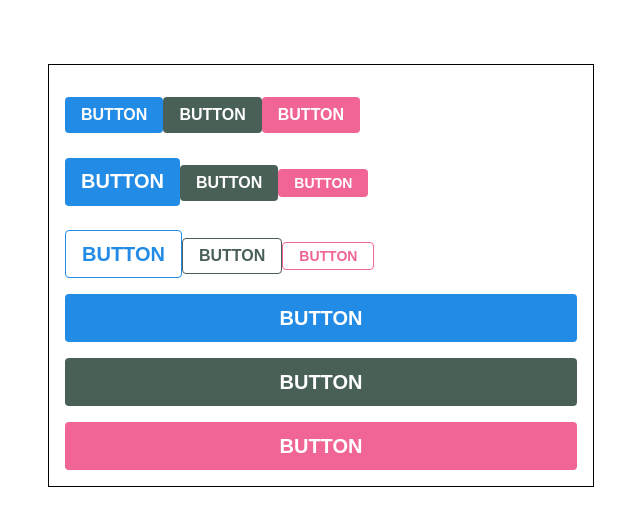
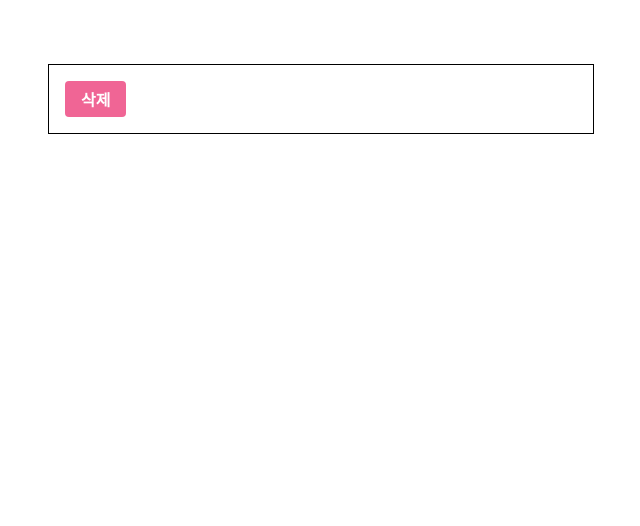
Before and after one commit to fast-campus-react/styling-with-styled-components, a React (Create React App) app: page / in a window 1280 px wide. Shown: the top 526 px of the page, without its empty margins (319-959 px from the left). Built offline with nearby package versions, Linux system fonts and the light colour scheme.

Commit message:
Dialog 작성, Dialog transition 작성

```diff
--- a/src/App.js
+++ b/src/App.js
@@ -1,7 +1,8 @@
-import logo from "./logo.svg";
+import { useState } from "react";
 import "./App.css";
 import styled, { css, ThemeProvider } from "styled-components";
 import Buttons from "./components/Buttons";
+import Dialog from "./components/Dialog";
 
 const AppBlock = styled.div`
   width: 512px;
@@ -24,31 +25,40 @@
 };
 
 function App() {
+  const [dialog, setDialog] = useState(false);
+  const onClick = () => {
+    setDialog(true);
+  };
+
+  const onConfirm = () => {
+    setDialog(false);
+  };
+
+  const onCancel = () => {
+    setDialog(false);
+  };
+
   return (
     <ThemeProvider theme={{ palette }}>
-      <AppBlock>
-        <ButtonGroup>
-          <Buttons>BUTTON</Buttons>
-          <Buttons color="gray">BUTTON</Buttons>
-          <Buttons color="pink">BUTTON</Buttons>
-        </ButtonGroup>
-        <ButtonGroup>
-          <Buttons size="large">BUTTON</Buttons>
-          <Buttons color="gray">BUTTON</Buttons>
-          <Buttons size="small" color="pink">BUTTON</Buttons>
-        </ButtonGroup>
-        <ButtonGroup>
-          <Buttons size="large" outline >BUTTON</Buttons>
-          <Buttons color="gray" outline >BUTTON</Buttons>
-          <Buttons size="small" color="pink" outline >BUTTON</Buttons>
-        </ButtonGroup>
-
-        <ButtonGroup>
-          <Buttons size="large" fullWidth >BUTTON</Buttons>
-          <Buttons size="large" color="gray" fullWidth >BUTTON</Buttons>
-          <Buttons size="large" color="pink" fullWidth >BUTTON</Buttons>
-        </ButtonGroup>
-      </AppBlock>
+      <>
+        <AppBlock>
+          <ButtonGroup>
+            <Buttons onClick={onClick} color="pink">
+              삭제
+            </Buttons>
+          </ButtonGroup>
+        </AppBlock>
+        <Dialog
+          title="정말로 삭제하시겟습니까?"
+          confirmText="삭제"
+          cancelText="취소 "
+          visible={dialog}
+          onConfirm={onConfirm}
+          onCancel={onCancel}
+        >
+          데이터를 정말로 삭제하시겠습니까 ?
+        </Dialog>
+      </>
     </ThemeProvider>
   );
 }
--- a/src/components/Buttons.js
+++ b/src/components/Buttons.js
@@ -94,13 +94,14 @@
 
  //${fullWidthStyle}
 
-function Buttons({ children, color, size, outline, fullWidth }) {
+function Buttons({ children, color, size, outline, fullWidth, ...rest }) {
   return (
     <StyleButton
       color={color}
       size={size}
       outline={outline}
       fullWidth={fullWidth}
+      {...rest}
     >
        {children}
     </StyleButton>
--- /dev/null
+++ b/src/components/Dialog.js
@@ -0,0 +1,107 @@
+import styled, { keyframes } from "styled-components";
+import Button from "./Buttons";
+
+const fadeIn = keyframes`
+  from {
+    opacity: 0
+  }
+  to {
+    opacity: 1
+  }
+`;
+
+const slideUp = keyframes`
+  from{
+    transform:translateY(200px);
+  }
+  to{
+    transform:translateY(0px);
+  }
+`;
+
+const DarkBackgorund = styled.div`
+  position: fixed;
+  left: 0;
+  top: 0;
+  width: 100%;
+  height: 100%;
+  display: flex;
+  align-items: center;
+  justify-content: center;
+  background: rgba(0, 0, 0, 0.8);
+
+  animation-duration: 0.25s;
+  animation-timing-function: ease-out;
+  animation-name: ${fadeIn};
+  animation-fill-mode: forwards;
+
+`;
+
+const DialogBlock = styled.div`
+  width: 320px;
+  padding: 1.5rem;
+  background: white;
+  border-radius: 2px;
+
+  animation-duration: 0.25s;
+  animation-timing-function: ease-out;
+  animation-name: ${slideUp};
+  animation-fill-mode: forwards;
+
+  h3 {
+    margin: 0;
+    font-size: 1.5rem;
+  }
+
+  p {
+    font-size: 1.125rem;
+  }
+`;
+
+const ButtonGroup = styled.div`
+  margin-top: 3rem;
+  display: flex;
+  justify-content: flex-end;
+`;
+
+const ShortMarginButton = styled(Button)`
+  & + & {
+    margin-left: 0.5rem;
+  }
+`;
+
+function Dialog({
+  title,
+  children,
+  confirmText,
+  cancelText,
+  visible,
+  onConfirm,
+  onCancel,
+}) {
+  if (!visible) return null;
+
+  return (
+    <DarkBackgorund>
+      <DialogBlock>
+        <h3>{title}</h3>
+        <p>{children}</p>
+        <ButtonGroup>
+          <ShortMarginButton color="gray" onClick={onCancel}>
+            {cancelText}
+          </ShortMarginButton>
+          <ShortMarginButton color="pink" onClick={onConfirm}>
+            {confirmText}
+          </ShortMarginButton>
+        </ButtonGroup>
+      </DialogBlock>
+    </DarkBackgorund>
+  );
+}
+
+Dialog.defaultProps = {
+  cancelText: "취소",
+  confirmText: "확인",
+};
+
+export default Dialog;
```
